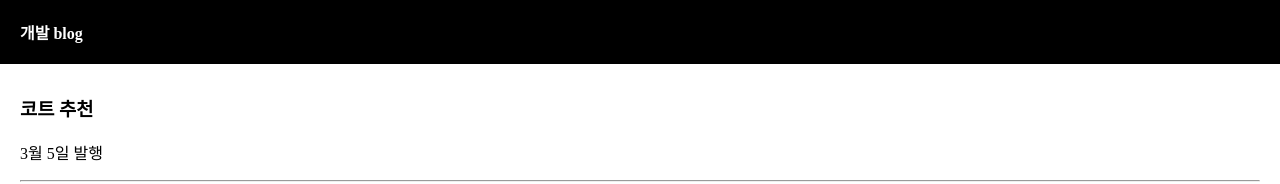
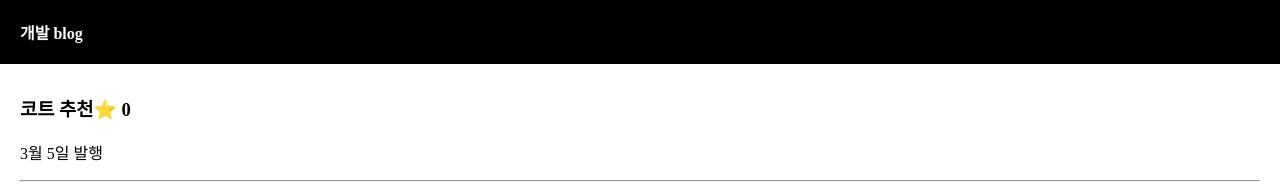
Before and after one commit to AhGnuesHo/React-class, a React (Create React App) app: page / in a window 1280 px wide. Shown: the top 184 px of the page. Built offline with nearby package versions, Linux system fonts and the light colour scheme.

Commit message:
state변경방법

```diff
--- a/src/App.js
+++ b/src/App.js
@@ -1,3 +1,5 @@
+/* eslint-disable */
+
 import React, {useState} from 'react'; // 리액트의 내장 함수를 사용
 import logo from './logo.svg';
 import './App.css';
@@ -12,6 +14,11 @@ function App(){
   // useState안에는 배열이나 오브젝트가 들어가도 된다. useState(['코트 추천','우동 추천']) { 글 제목[1] }
   // state를 사용하는 이유는 웹이 app처럼 동작하게 만들고 싶어서 사용한다
   // state는 변경되면 랜더링이 자동으로 된다. 새로고침이 필요없다. 즉 자주바뀌는 데이터는 state사용
+
+  let [별, 별변경] = useState(0);
+  // state 변경 할 수 있는 방법
+  // 별변경 함수를 사용
+
   let posts = '강남 고기 맛집';
 
   return (
@@ -21,7 +28,9 @@ function App(){
         <div>개발 blog</div>
       </div>
       <div className="list">
-        <h3>{ 글제목[0] }</h3>
+        <h3>{ 글제목[0]}
+        {/* 클릭이벤트 */}
+          <span onClick={ ()=>{ 별변경(별 + 1)} }>⭐️</span> {별} </h3>
         <p>3월 5일 발행</p>
         <hr/>
       </div>
```
